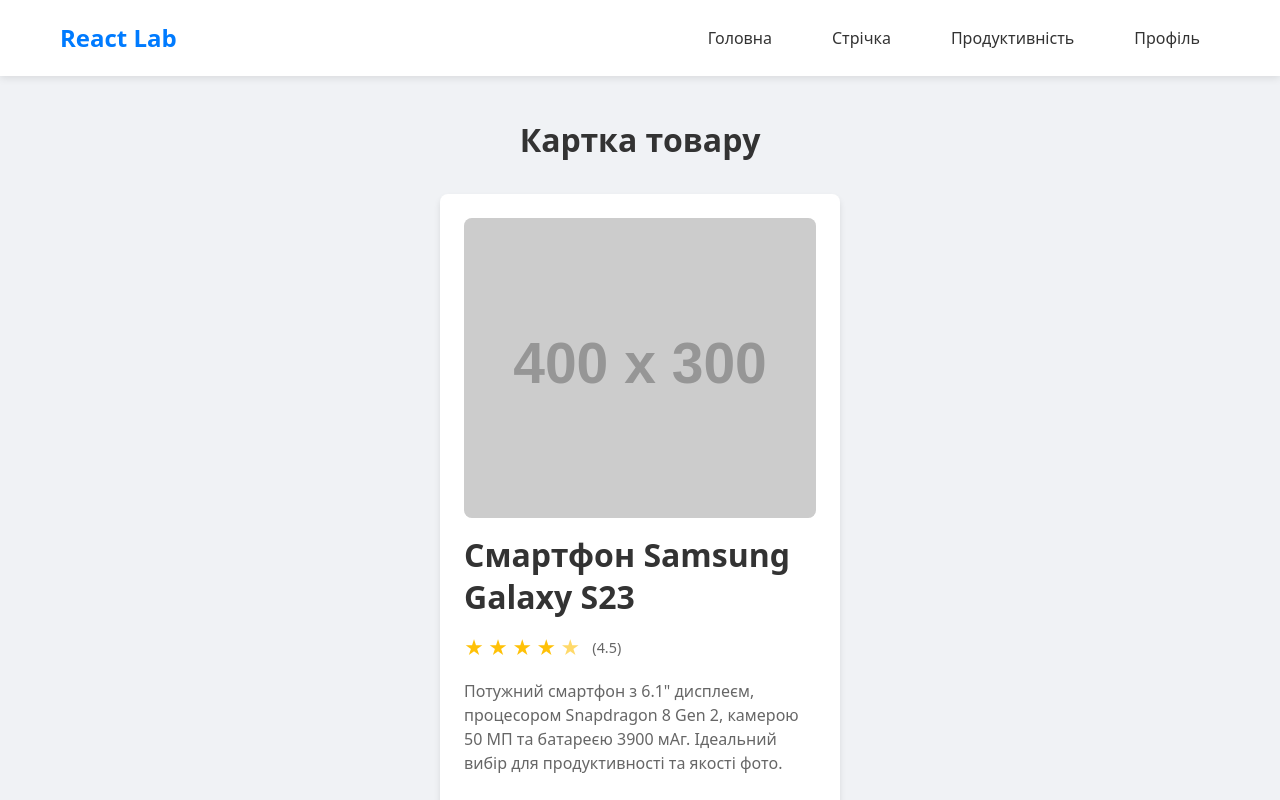
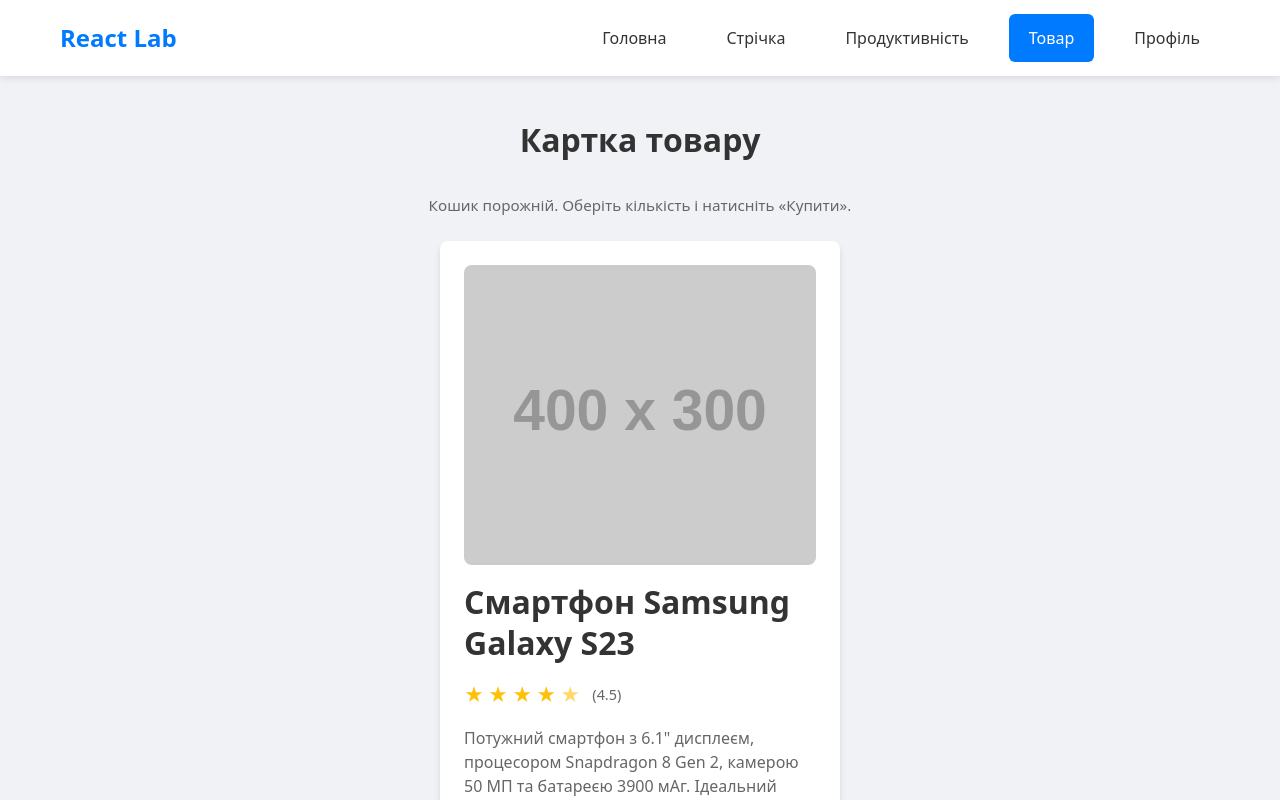
Before and after one commit to goodcodd/-1, a React (Vite) app: page /product in a window 1280 px wide. Shown: the top 800 px of the page. Built offline with nearby package versions, Linux system fonts and the light colour scheme.

Commit message:
Add PerformanceDemo component to showcase performance optimizations with useMemo and React.memo

```diff
--- a/package.json
+++ b/package.json
@@ -14,7 +14,8 @@
   "dependencies": {
     "react": "^19.2.0",
     "react-dom": "^19.2.0",
-    "react-router-dom": "^7.13.1"
+    "react-router-dom": "^7.13.1",
+    "zustand": "^5.0.12"
   },
   "devDependencies": {
     "@eslint/js": "^9.39.1",
--- a/src/components/organisms/ProductContainer/ProductContainer.jsx
+++ b/src/components/organisms/ProductContainer/ProductContainer.jsx
@@ -3,10 +3,12 @@
 import Card from '../../molecules/Card/Card';
 import ProductDetails from '../../molecules/ProductDetails/ProductDetails';
 import ProductActions from '../../molecules/ProductActions/ProductActions';
+import { useCartStore } from '../../../store/useStore';
 
 const ProductContainer = ({ product }) => {
-  // Стан кількості товару зберігається в контейнерному компоненті (Smart Component)
+  // Локальна кількість для форми; глобальний кошик — у Zustand (див. useStore)
   const [quantity, setQuantity] = useState(0);
+  const addToCart = useCartStore((s) => s.addToCart);
 
   const handleQuantityChange = (newQuantity) => {
     setQuantity(newQuantity);
@@ -14,9 +16,8 @@
 
   const handleBuy = () => {
     if (quantity > 0) {
-      alert(`Додано до кошика: ${product.title} x${quantity}`);
-      // Тут була б логіка додавання до кошика
-      setQuantity(0); // Скидаємо кількість після покупки
+      addToCart(product, quantity);
+      setQuantity(0);
     }
   };
 
--- a/src/components/templates/MainLayout/MainLayout.jsx
+++ b/src/components/templates/MainLayout/MainLayout.jsx
@@ -1,12 +1,14 @@
 import { NavLink, Outlet } from 'react-router-dom';
 import styles from './MainLayout.module.css';
 import useOnlineStatus from '../../../hooks/useOnlineStatus';
+import { useCartStore, selectTotalItems } from '../../../store/useStore';
 
 const MainLayout = () => {
   const getActiveClass = ({ isActive }) =>
     isActive ? `${styles.link} ${styles.active}` : styles.link;
 
   const isOnline = useOnlineStatus();
+  const cartTotalItems = useCartStore(selectTotalItems);
 
   return (
     <div className={styles.wrapper}>
@@ -42,6 +44,14 @@
             <NavLink to="/performance" className={getActiveClass}>
               Продуктивність
             </NavLink>
+            <NavLink to="/product" className={getActiveClass}>
+              Товар
+              {cartTotalItems > 0 && (
+                <span className={styles.cartBadge} aria-label={`Товарів у кошику: ${cartTotalItems}`}>
+                  {cartTotalItems > 99 ? '99+' : cartTotalItems}
+                </span>
+              )}
+            </NavLink>
             <NavLink to="/profile" className={getActiveClass}>
               Профіль
             </NavLink>
--- a/src/components/templates/MainLayout/MainLayout.module.css
+++ b/src/components/templates/MainLayout/MainLayout.module.css
@@ -41,13 +41,30 @@
 }
 
 .link {
-  display: block;
+  display: flex;
+  align-items: center;
+  gap: 8px;
   padding: 12px 20px;
   color: #333;
   text-decoration: none;
   border-radius: 6px;
   transition: all 0.3s;
   font-weight: 500;
+}
+
+.cartBadge {
+  display: inline-flex;
+  align-items: center;
+  justify-content: center;
+  min-width: 1.25rem;
+  height: 1.25rem;
+  padding: 0 5px;
+  font-size: 0.7rem;
+  font-weight: 700;
+  line-height: 1;
+  color: #fff;
+  background: #dc3545;
+  border-radius: 999px;
 }
 
 .link:hover {
--- a/src/pages/ProductPage/ProductPage.jsx
+++ b/src/pages/ProductPage/ProductPage.jsx
@@ -1,5 +1,43 @@
 import ProductContainer from '../../components/organisms/ProductContainer/ProductContainer';
 import styles from './ProductPage.module.css';
+import { useCartStore, selectTotalItems, selectTotalPrice } from '../../store/useStore';
+
+function CartSummary() {
+  const items = useCartStore((s) => s.items);
+  const totalItems = useCartStore(selectTotalItems);
+  const totalPrice = useCartStore(selectTotalPrice);
+  const clearCart = useCartStore((s) => s.clearCart);
+
+  if (items.length === 0) {
+    return (
+      <p className={styles.cartEmpty} role="status">
+        Кошик порожній. Оберіть кількість і натисніть «Купити».
+      </p>
+    );
+  }
+
+  return (
+    <section className={styles.cartSummary} aria-label="Вміст кошика">
+      <h2 className={styles.cartTitle}>Кошик ({totalItems} шт.)</h2>
+      <ul className={styles.cartList}>
+        {items.map((line) => (
+          <li key={line.id} className={styles.cartLine}>
+            <span>{line.title}</span>
+            <span>
+              {line.quantity} × {line.price} грн = {line.quantity * line.price} грн
+            </span>
+          </li>
+        ))}
+      </ul>
+      <p className={styles.cartTotal}>
+        Разом: <strong>{totalPrice} грн</strong>
+      </p>
+      <button type="button" className={styles.clearCart} onClick={() => clearCart()}>
+        Очистити кошик
+      </button>
+    </section>
+  );
+}
 
 const ProductPage = () => {
   // Мок-дані товару (в реальному додатку це було б з API)
@@ -16,6 +54,7 @@
   return (
     <div className={styles.productPage}>
       <h1 className={styles.pageTitle}>Картка товару</h1>
+      <CartSummary />
       <ProductContainer product={productData} />
     </div>
   );
--- a/src/pages/ProductPage/ProductPage.module.css
+++ b/src/pages/ProductPage/ProductPage.module.css
@@ -9,3 +9,61 @@
   margin-bottom: 30px;
   color: #333;
 }
+
+.cartEmpty {
+  text-align: center;
+  color: #666;
+  margin-bottom: 24px;
+  font-size: 0.95rem;
+}
+
+.cartSummary {
+  background: #fff;
+  border-radius: 8px;
+  padding: 16px 20px;
+  margin-bottom: 24px;
+  box-shadow: 0 2px 8px rgba(0, 0, 0, 0.08);
+}
+
+.cartTitle {
+  font-size: 1.1rem;
+  margin: 0 0 12px;
+  color: #333;
+}
+
+.cartList {
+  list-style: none;
+  margin: 0;
+  padding: 0;
+}
+
+.cartLine {
+  display: flex;
+  justify-content: space-between;
+  gap: 12px;
+  padding: 8px 0;
+  border-bottom: 1px solid #eee;
+  font-size: 0.95rem;
+}
+
+.cartTotal {
+  margin: 12px 0 8px;
+  text-align: right;
+  font-size: 1rem;
+}
+
+.clearCart {
+  display: block;
+  margin-left: auto;
+  padding: 8px 14px;
+  font-size: 0.875rem;
+  color: #c82333;
+  background: #fff;
+  border: 1px solid #dc3545;
+  border-radius: 6px;
+  cursor: pointer;
+}
+
+.clearCart:hover {
+  background: #fff5f5;
+}
--- /dev/null
+++ b/src/store/useStore.js
@@ -0,0 +1,49 @@
+import { create } from 'zustand';
+
+/** Глобальний кошик: спільний стан для сторінки товару та навігації */
+export const useCartStore = create((set) => ({
+  items: [],
+
+  addToCart: (product, quantity) => {
+    if (!product || quantity <= 0) return;
+
+    set((state) => {
+      const existing = state.items.find((i) => i.id === product.id);
+      if (existing) {
+        return {
+          items: state.items.map((i) =>
+            i.id === product.id
+              ? { ...i, quantity: i.quantity + quantity }
+              : i
+          ),
+        };
+      }
+      return {
+        items: [
+          ...state.items,
+          {
+            id: product.id,
+            title: product.title,
+            price: product.price,
+            quantity,
+          },
+        ],
+      };
+    });
+  },
+
+  removeLine: (productId) =>
+    set((state) => ({
+      items: state.items.filter((i) => i.id !== productId),
+    })),
+
+  clearCart: () => set({ items: [] }),
+}));
+
+export const selectTotalItems = (state) =>
+  state.items.reduce((sum, line) => sum + line.quantity, 0);
+
+export const selectTotalPrice = (state) =>
+  state.items.reduce((sum, line) => sum + line.price * line.quantity, 0);
+
+export { useCartStore as useStore };
```
Also changed, not shown: 2 other files (tests, documents, lock files or other folders).
